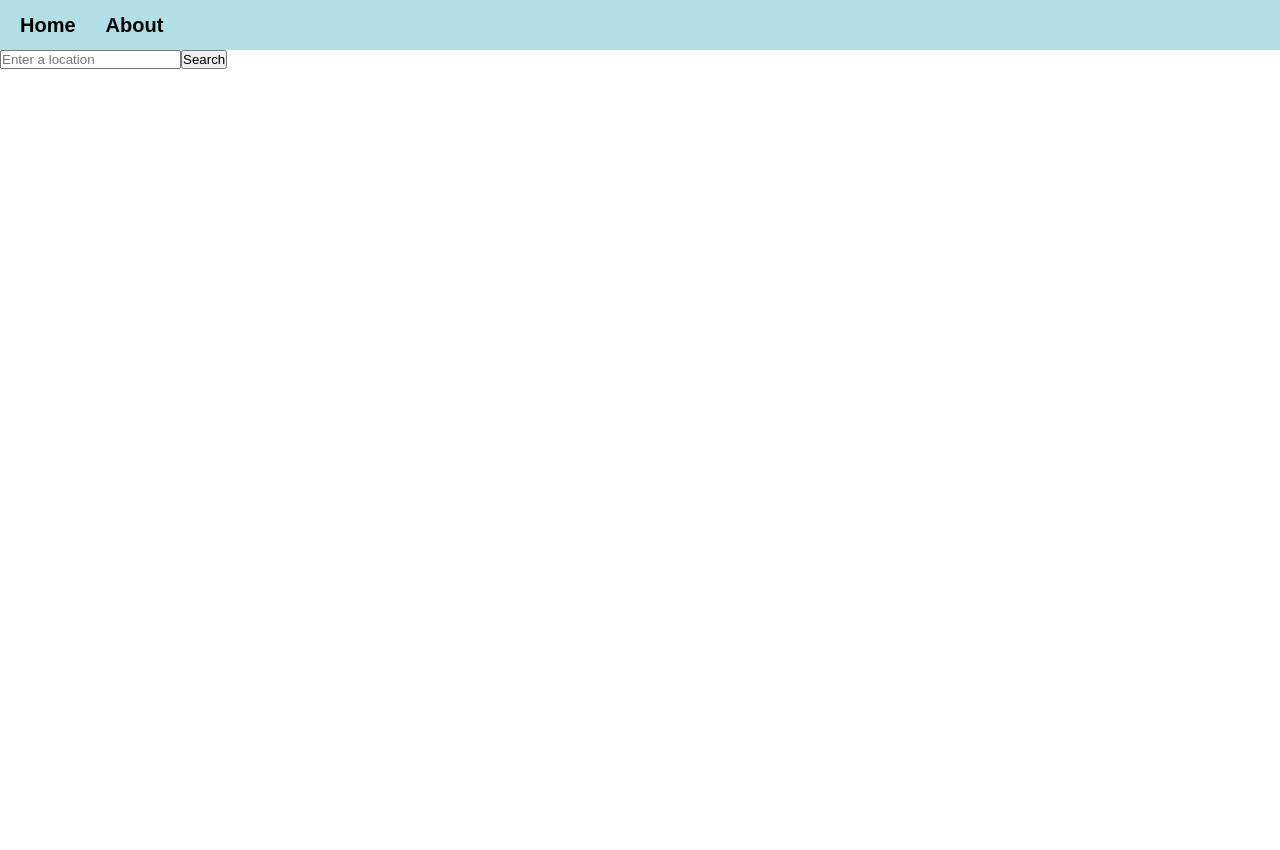
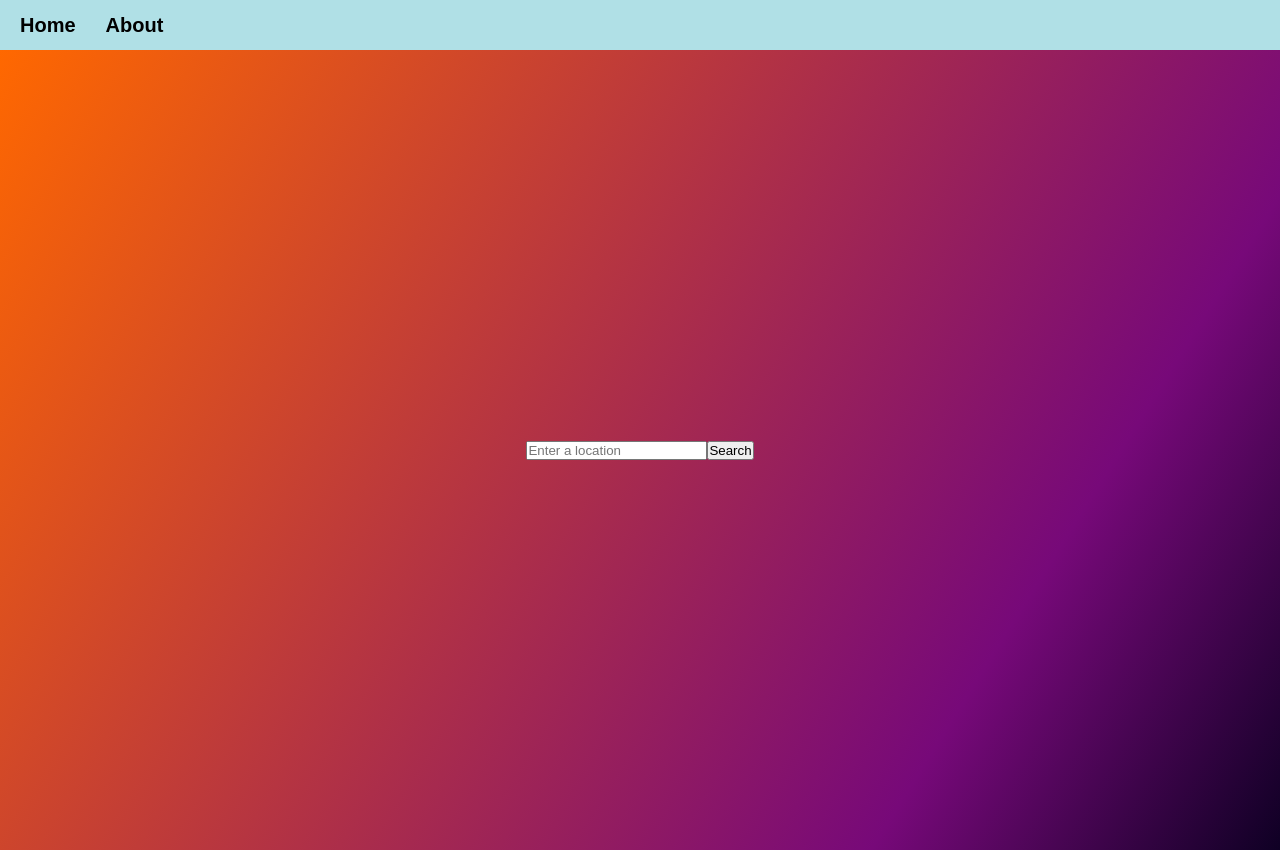
Before and after one commit to iamrahilhabibli/reactjs_weatherapp, a React (Create React App) app: page / in a window 1280 px wide. Before the commit the page ends 800 px from the top, so only its background shows below. Built offline with nearby package versions, Linux system fonts and the light colour scheme; no server answers.

Commit message:
homepage background css added

```diff
--- a/src/components/WeatherApp.jsx
+++ b/src/components/WeatherApp.jsx
@@ -1,6 +1,7 @@
 import { SearchBar } from "./Searchbar";
 import { WeatherDisplay } from "./WeatherDisplay";
 import { useState, useEffect } from "react";
+import style from "./WeatherApp.module.css";
 export function WeatherApp() {
   const [initialSearch, setInitialSearch] = useState("Oxford");
   const [weatherData, setWeatherData] = useState(null);
@@ -16,7 +17,7 @@ export function WeatherApp() {
   }, [initialSearch]);
 
   return (
-    <div className="container">
+    <div className={style.Container}>
       <SearchBar onSearch={setInitialSearch} />
       {weatherData && <WeatherDisplay data={weatherData} />}
     </div>
--- a/src/components/WeatherDisplay.jsx
+++ b/src/components/WeatherDisplay.jsx
@@ -3,6 +3,7 @@ export function WeatherDisplay({ data }) {
   const cityName = data.location.name;
   const localTime = data.location.localtime;
   const formattedTime = localTime.slice(11, 16);
+
   return (
     <div className="weather-data">
       <div>
--- a/src/pages/Home.jsx
+++ b/src/pages/Home.jsx
@@ -1,8 +1,9 @@
 import React, { useState, useEffect } from "react";
 import { WeatherApp } from "../components/WeatherApp";
+import style from "./Home.module.css";
 export function Home() {
   return (
-    <div>
+    <div className={style.HomeContainer}>
       <WeatherApp />
     </div>
   );
--- /dev/null
+++ b/src/pages/Home.module.css
@@ -0,0 +1,16 @@
+.HomeContainer {
+  width: 100vw;
+  height: 100vw;
+  display: flex;
+  justify-content: center;
+  align-items: center;
+  height: 100vh;
+  background: rgb(15, 0, 36);
+  background: linear-gradient(
+    302deg,
+    rgba(15, 0, 36, 1) 0%,
+    rgba(119, 9, 121, 1) 23%,
+    rgba(255, 104, 0, 1) 100%
+  );
+  background-repeat: no-repeat;
+}
```
Also changed, not shown: src/components/WeatherApp.module.css (added).
